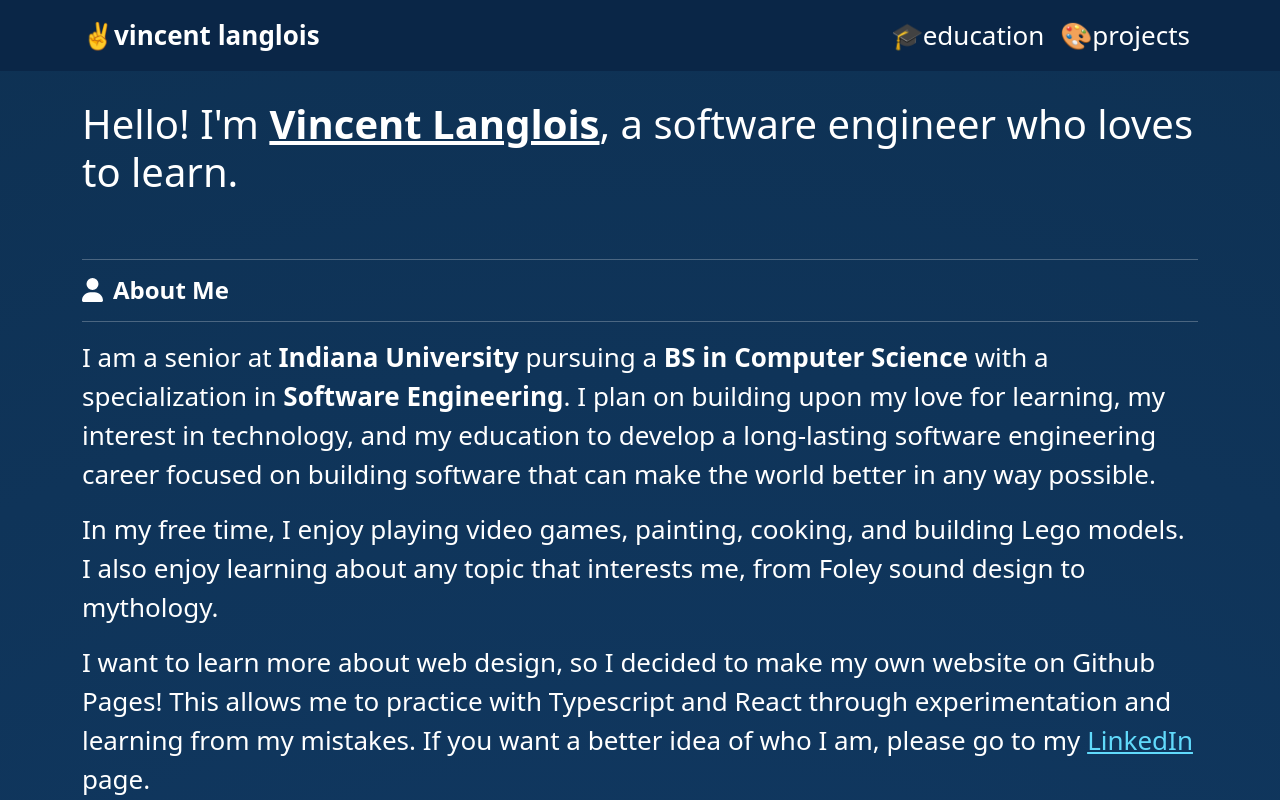
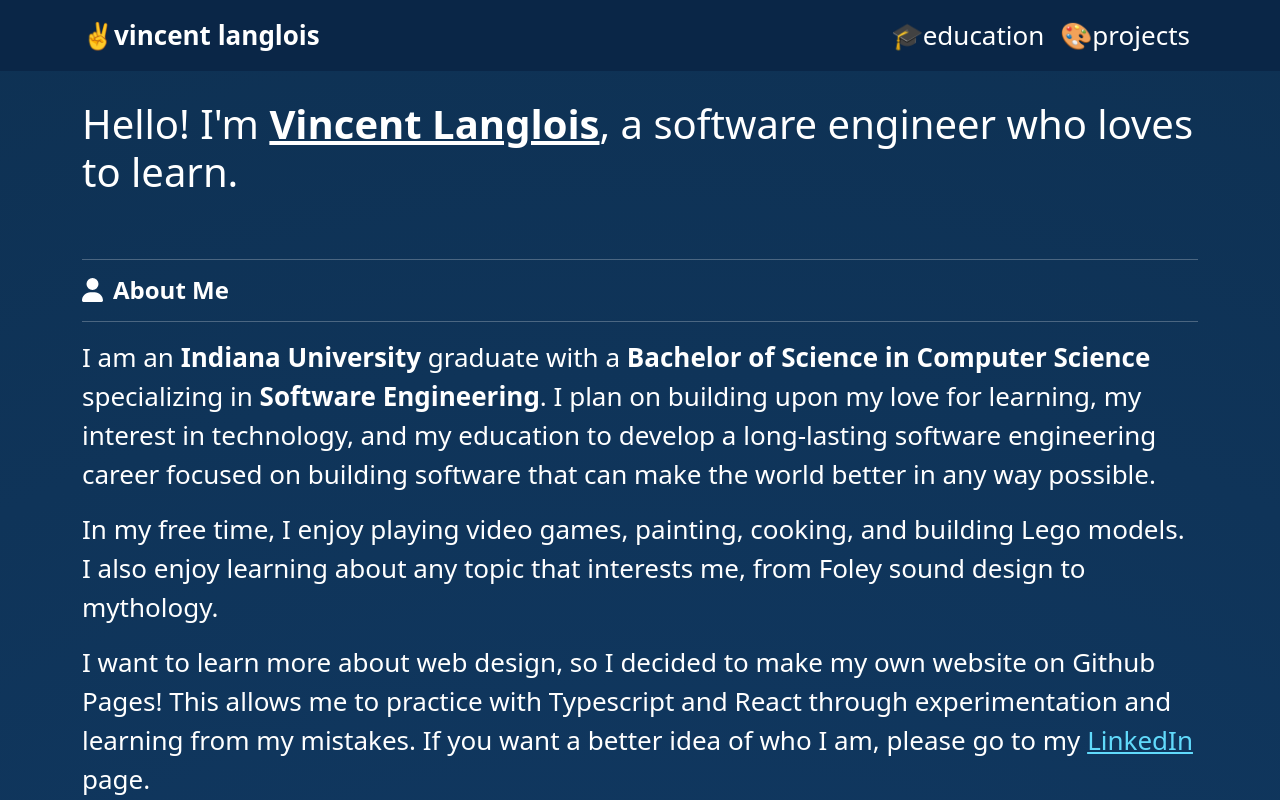
Before and after one commit to vtlanglois/vtlanglois.github.io, a React (Create React App) app: page /#/ in a window 1280 px wide. Shown: the top 800 px of the page. Built offline with nearby package versions, Linux system fonts and the light colour scheme.

Commit message:
update about text to reflect graduation.

```diff
--- a/src/pages/about/About.tsx
+++ b/src/pages/about/About.tsx
@@ -23,8 +23,8 @@ const About = () => {
           <Row>
             <TabHeader icon={faUser} title="About Me" />
             <p>
-              I am a senior at <b>Indiana University</b> pursuing a{" "}
-              <b>BS in Computer Science</b> with a specialization in{" "}
+              I am an <b>Indiana University</b> graduate with a {" "}
+              <b>Bachelor of Science in Computer Science</b> specializing in{" "}
               <b>Software Engineering</b>. I plan on building upon my love for
               learning, my interest in technology, and my education to develop a
               long-lasting software engineering career focused on building
```
